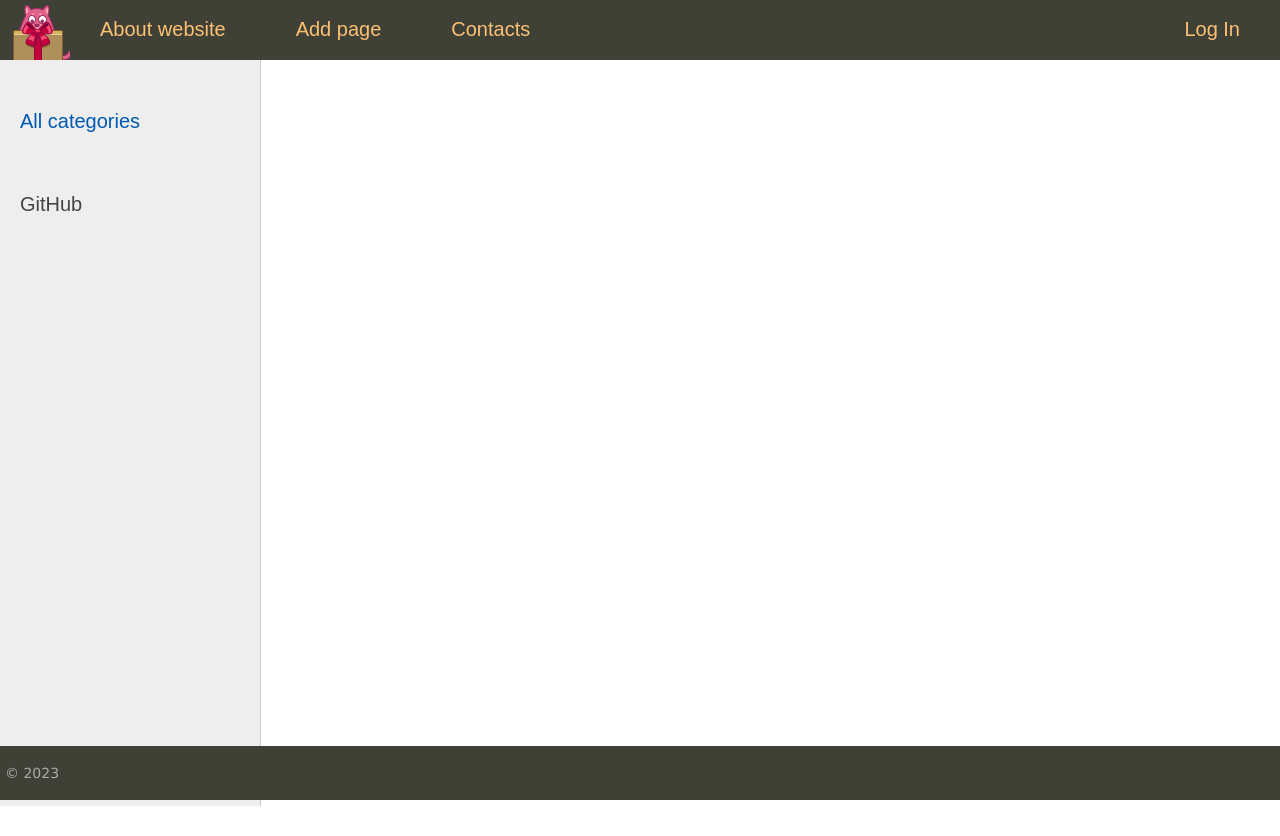
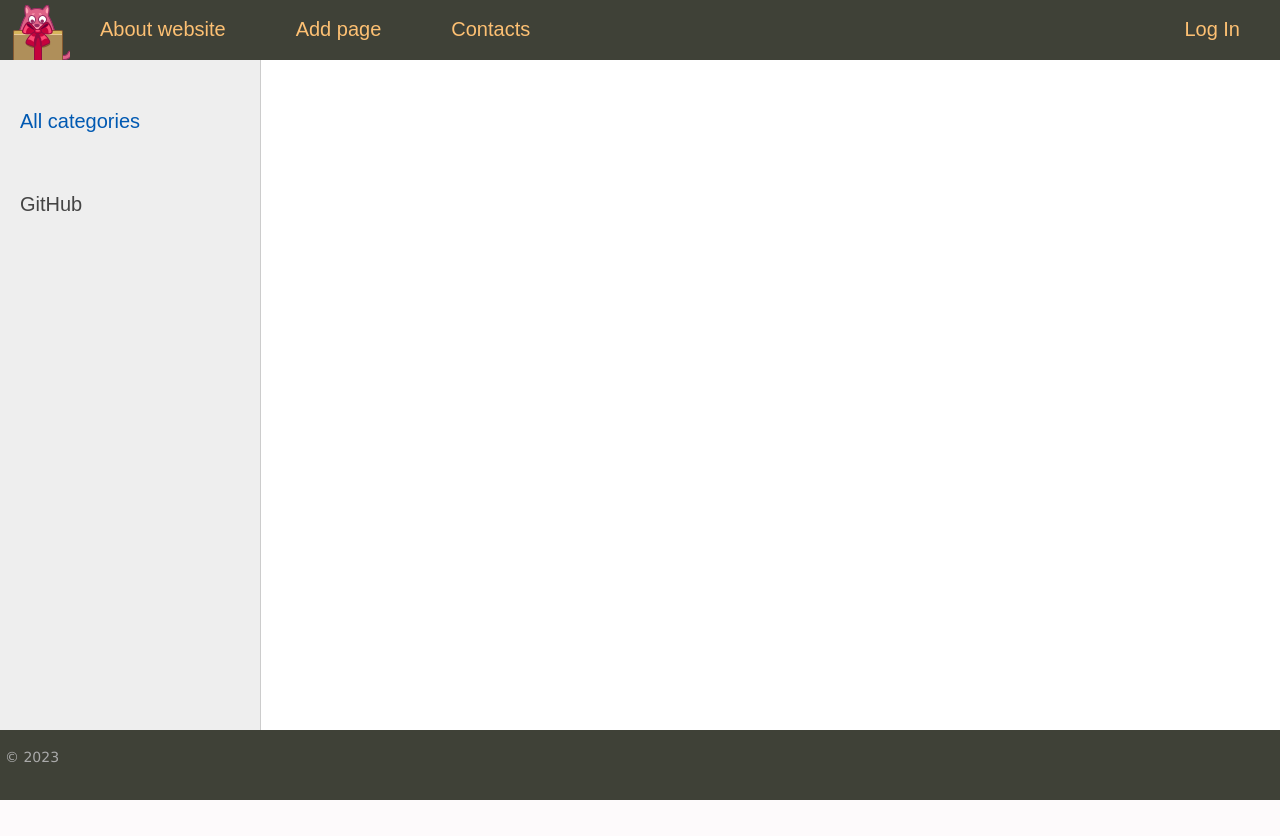
Before and after one commit to levina-anna/Famous_Cats, a Django app: page / in a window 1280 px wide. After the commit the page ends 800 px from the top, so only its background shows below. Run offline with Django 4.2, Linux system fonts and the light colour scheme; data that the repository does not hold is empty.

Commit message:
update style.css

```diff
--- a/coolsite/cats/static/cats/css/styles.css
+++ b/coolsite/cats/static/cats/css/styles.css
@@ -68,7 +68,8 @@ ul.list-articles li {
 
 .table-page {
 	width: 100%;
-	height: 100%;
+	/* height: 100%; */
+	height: 100vh; /* Задать высоту таблицы в 100% высоты видимой области */
 	vertical-align: top;
 }
 .table-page tr {height: 100%;}
@@ -157,7 +158,7 @@ div.button {
 .table-content {
 	width: 100%;
 	min-height: 100%;
-	height: 100%;
+	/* height: 100%;*/
 }
 
 .left-chapters {
@@ -353,6 +354,7 @@ ul.lang-list li a:hover {color: #fdc073;}
 	font-family: Verdana, Geneva, Arial, Helvetica;
 	text-align: left;
 	overflow: hidden;
+	height: 70px;
 }
 #footer a {
 	text-decoration: underline;
--- a/coolsite/cats/templates/cats/base.html
+++ b/coolsite/cats/templates/cats/base.html
@@ -11,6 +11,7 @@
 <body>
 <table class="table-page" border=0 cellpadding="0" cellspacing="0">
 <tr><td valign=top>
+
 {% block mainmenu %}
 		<div class="header">
 			<ul id="mainmenu" class="mainmenu">
```
